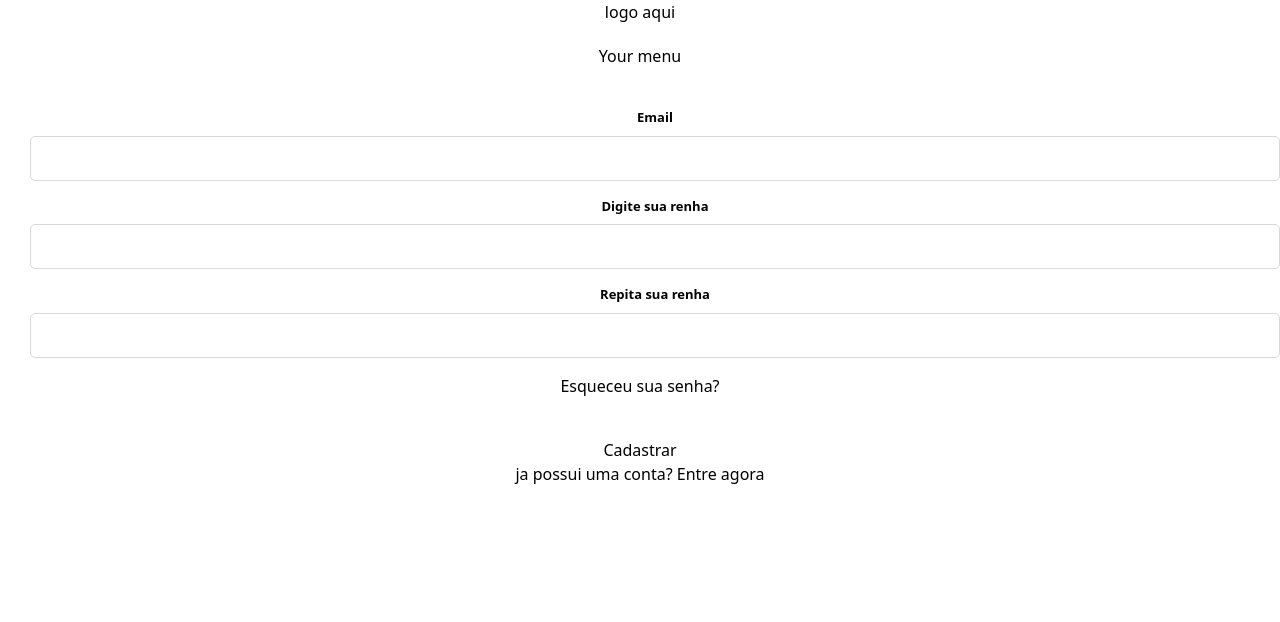
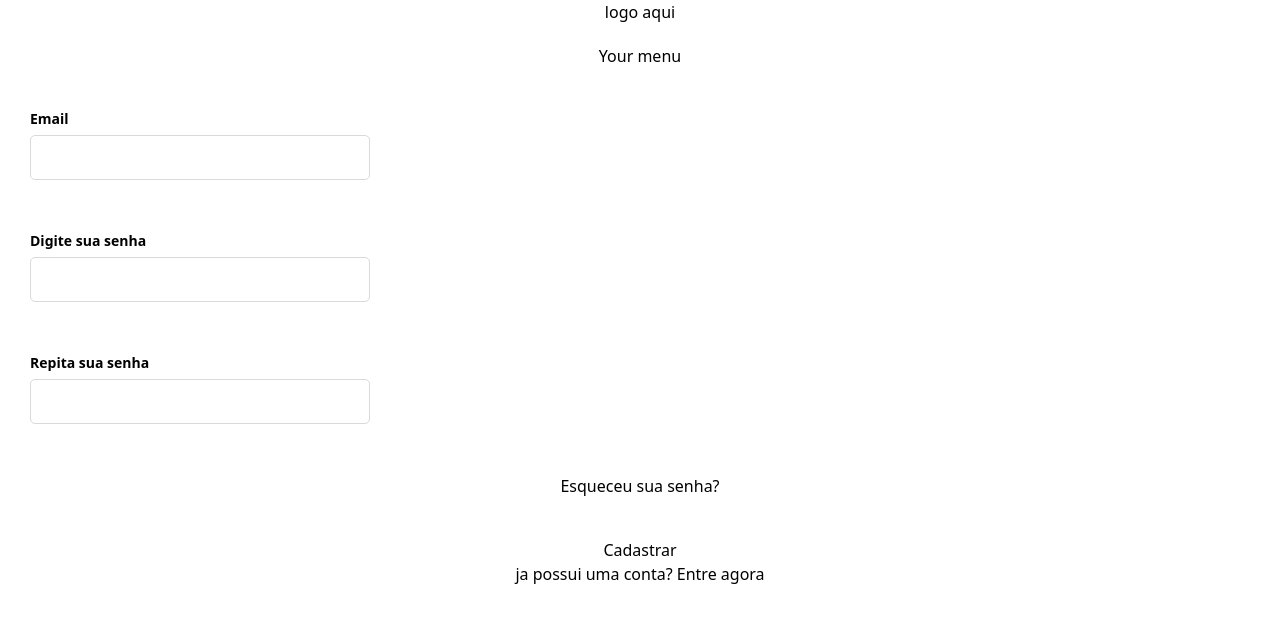
Before and after one commit to RewelliOliveira/your-menu, a React (Vite) app: page / in a window 1280 px wide. Shown: the top 622 px of the page. Built offline with nearby package versions, Linux system fonts and the light colour scheme.

Commit message:
::sparkless::Ajustando css

```diff
--- a/src/features/system-adm/components/ui/input-login.css
+++ b/src/features/system-adm/components/ui/input-login.css
@@ -1,21 +1,36 @@
-/* InputLogin.css */
+.main {
+  padding-top: 300px;
+}
+
 .input-container {
   display: flex;
   flex-direction: column;
-  margin-bottom: 1rem;
-  margin-left: 30px;
+  margin-bottom: 50px;
+  width: 100%;
+  padding-left: 30px;
 }
 
 .input-container label {
-  margin-bottom: 0.5rem;
+  margin-bottom: 6px;
   font-weight: bold;
-  font-size: 13px;
+  font-size: 14px;
   color: black;
+  text-align: left;
 }
 
 .input-container input {
-  weight: 315px;
+  width: 100%;
+  max-width: 340px;
   height: 45px;
+  padding: 10px;
   border: 1px solid #d9d9d9;
   border-radius: 5px;
+  font-size: 14px;
+  color: #333;
+  box-sizing: border-box;
 }
+
+.input-container input::placeholder {
+  color: rgba(0, 0, 0, 0.4); /* preto 40% */
+  font-size: 14px;
+}
--- a/src/features/system-adm/pages/cadastro-adm.tsx
+++ b/src/features/system-adm/pages/cadastro-adm.tsx
@@ -1,36 +1,30 @@
-import { ButtonLogin } from "../components/ui/button-login"
+import { ButtonLogin } from "../components/ui/button-login";
 import { InputLogin } from "../components/ui/input-login";
 
 export function Cadastro() {
   return (
     <div className="flex flex-col text-center justify-center gap-10">
       <header className="flex flex-col gap-5">
-                <div>
-                    logo aqui
-                </div>
+        <div>logo aqui</div>
         <h3>Your menu</h3>
       </header>
       <main>
         <div>
-                    <InputLogin
-                        label="Email"
-                    />
+          <InputLogin label="Email" />
         </div>
         <div>
-                    <InputLogin
-                        label="Digite sua renha"
-                    />
+          <InputLogin label="Digite sua senha" />
         </div>
         <div>
-                    <InputLogin
-                        label="Repita sua renha"
-                    />
+          <InputLogin label="Repita sua senha" />
         </div>
         <p>Esqueceu sua senha?</p>
       </main>
       <footer>
         <ButtonLogin type="submit">Cadastrar</ButtonLogin>
-                <p>ja possui uma conta? <span>Entre agora</span></p>
+        <p>
+          ja possui uma conta? <span>Entre agora</span>
+        </p>
       </footer>
     </div>
   );
--- a/src/features/system-adm/pages/login-adm.tsx
+++ b/src/features/system-adm/pages/login-adm.tsx
@@ -2,7 +2,7 @@ import { InputLogin } from "../components/ui/input-login";
 
 export function LoginAdm() {
   return (
-    <div>
+    <div className="loginContainer">
       <h1>Login</h1>
       <form>
         <InputLogin placeholder="Digite seu email" label="Email" />
```
Lines whose indentation alone changed are shown as unchanged.
